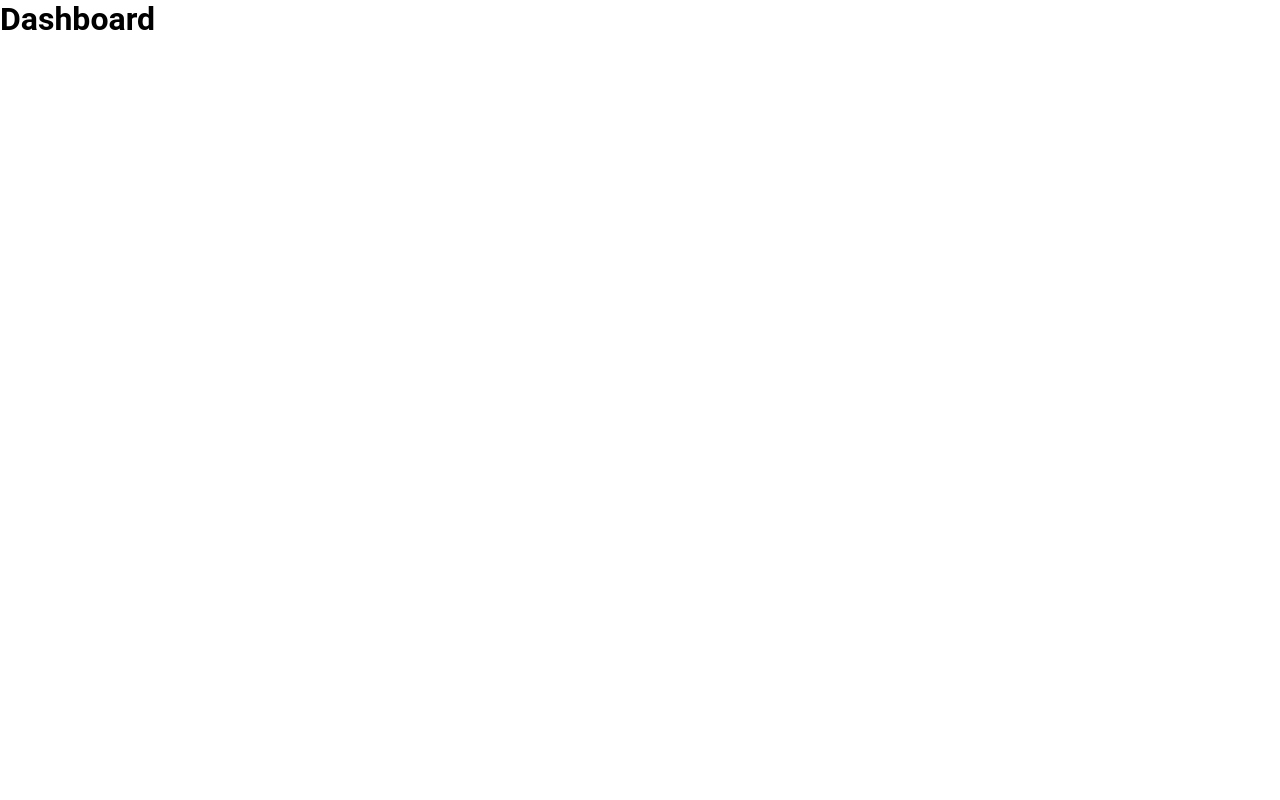
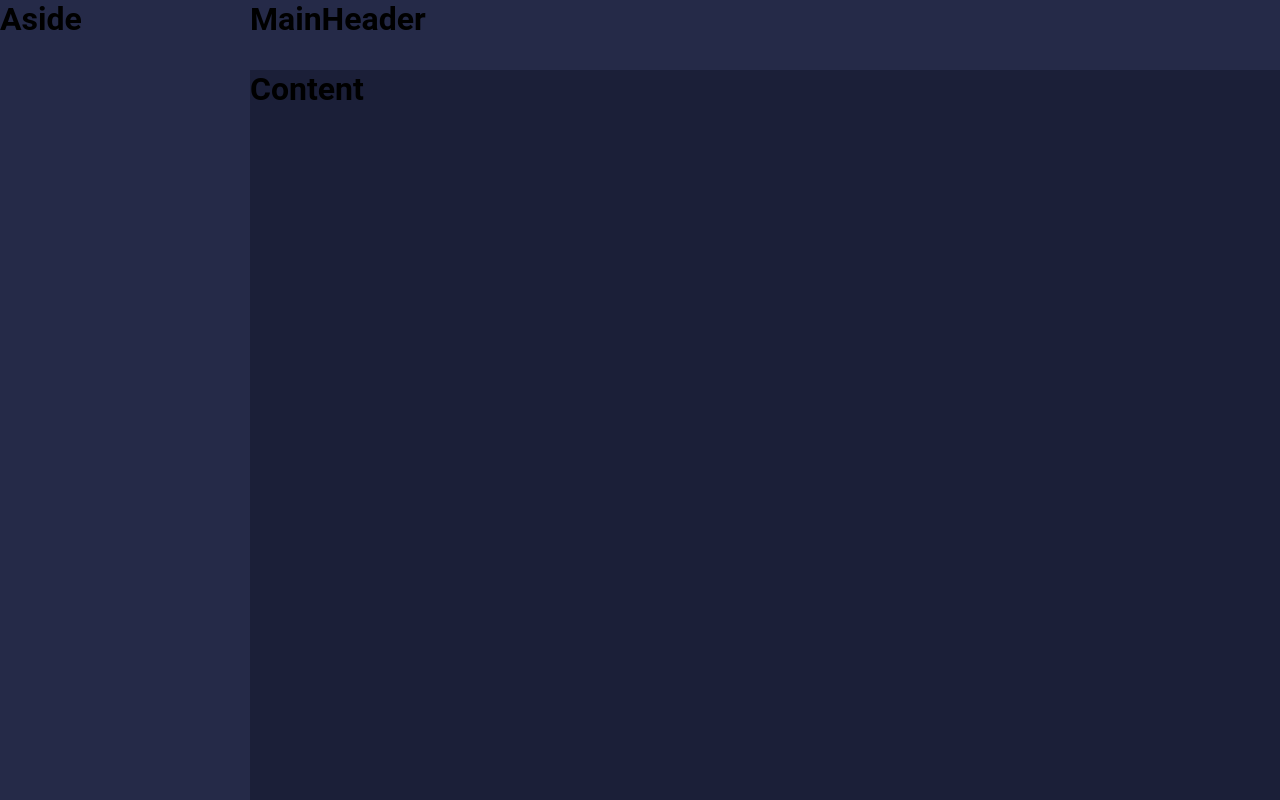
Before and after one commit to DiegoPongeti1/minha-carteira, a React (Create React App) app: page / in a window 1280 px wide. Built offline with nearby package versions, Linux system fonts and the light colour scheme.

Commit message:
Aul 10 Componetes do Layout

```diff
--- a/src/App.tsx
+++ b/src/App.tsx
@@ -1,13 +1,13 @@
 import React from 'react';
 import GlobalStyles from './Styles/GlobalStyles';
 
-import Dashboard from './Pages/Dashboard/Index';
+import Layout from './Layout/Index';
 
 const App: React.FC =() => {
     return (
         <>
             <GlobalStyles />
-            <Dashboard />
+            <Layout />
         </>
     );
 }
--- /dev/null
+++ b/src/Components/Aside/Index.tsx
@@ -0,0 +1,13 @@
+import React from 'react';
+
+import { Container, } from './Styles';
+
+const Aside: React.FC = () => {
+    return (
+        <Container>
+             <h1>Aside</h1>
+        </Container>
+    );
+}
+
+export default Aside;
--- /dev/null
+++ b/src/Components/Aside/Styles.ts
@@ -0,0 +1,7 @@
+import styled from "styled-components";
+
+export const Container = styled.div `
+    grid-area: AS;
+
+    background-color: #252a48 ;
+`;
--- /dev/null
+++ b/src/Content/Index.tsx
@@ -0,0 +1,13 @@
+import React from 'react';
+
+import { Container, } from './Styles';
+
+const Content: React.FC = () => {
+    return (
+        <Container>
+             <h1>Content</h1>
+        </Container>
+    );
+}
+
+export default Content;
--- /dev/null
+++ b/src/Content/Styles.ts
@@ -0,0 +1,7 @@
+import styled from "styled-components";
+
+export const Container = styled.div `
+        grid-area: CT;
+
+        background-color: #1B1F38 ;
+`;
--- /dev/null
+++ b/src/Layout/Index.tsx
@@ -0,0 +1,19 @@
+import React from 'react';
+
+import { Grid } from './Styles';
+
+import MainHeader from '../MainHeader/Index'
+import Aside from '../Components/Aside/Index';
+import Content from '../Content/Index';
+
+const Layout: React.FC = () => {
+    return (
+        <Grid>
+             <MainHeader />
+             <Aside />
+             <Content />
+        </Grid>
+    );
+}
+
+export default Layout;
--- /dev/null
+++ b/src/Layout/Styles.ts
@@ -0,0 +1,23 @@
+import styled from "styled-components";
+
+ /**
+ * Layout
+ * MH = Main Header
+ * AS = Aside
+ * CT = Content
+ */
+
+export const Grid = styled.div `
+    display: grid;
+    grid-template-columns: 250px auto ;
+    grid-template-rows: 70px auto ;
+
+    grid-template-areas:
+    'AS MH'
+    'AS CT';
+
+    height: 100vh;
+
+
+
+`;
--- /dev/null
+++ b/src/MainHeader/Index.tsx
@@ -0,0 +1,13 @@
+import React from 'react';
+
+import { Container, } from './Styles';
+
+const MainHeader: React.FC = () => {
+    return (
+        <Container>
+             <h1>MainHeader</h1>
+        </Container>
+    );
+}
+
+export default MainHeader;
--- /dev/null
+++ b/src/MainHeader/Styles.ts
@@ -0,0 +1,7 @@
+import styled from "styled-components";
+
+export const Container = styled.div `
+        grid-area: MH;
+
+        background-color: #252a48 ;
+`;
```
